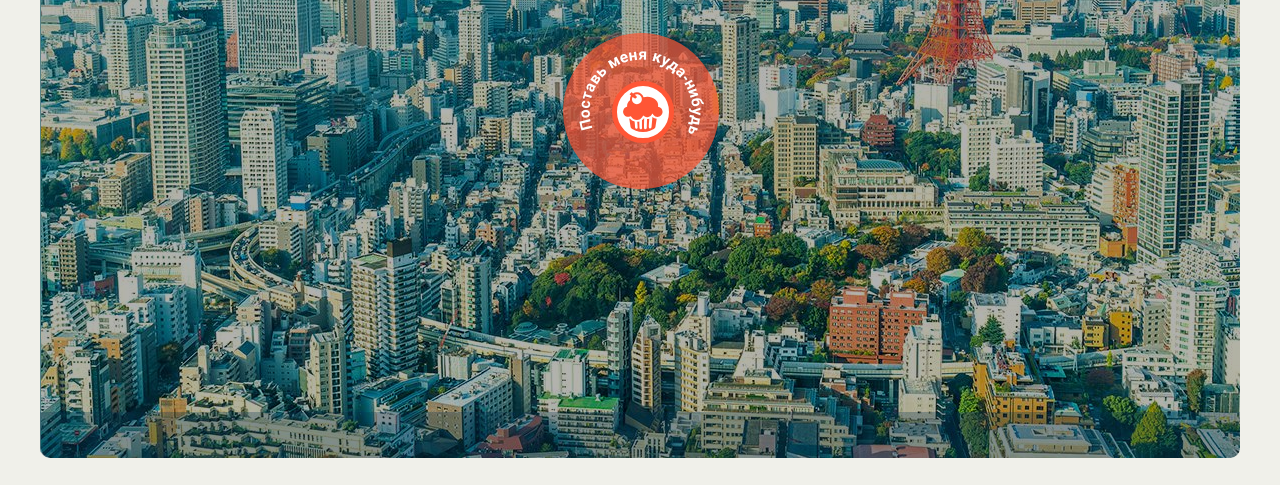
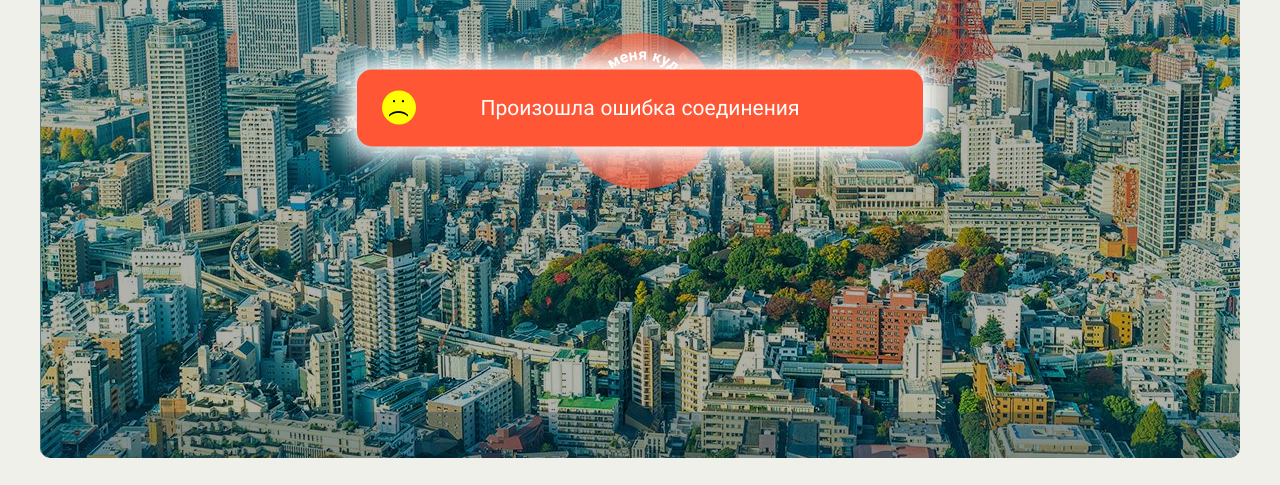
Before and after one commit to olga-kravchenko/keksbooking, a website built with webpack: page index.html in a window 1280 px wide. Shown: the part 292-777 px from the top of the page. Built offline with nearby package versions, Linux system fonts and the light colour scheme; no server answers.

Commit message:
Third attempt:made the order in the util module and simplified the code.

```diff
--- a/css/style.css
+++ b/css/style.css
@@ -1255,14 +1255,13 @@ fieldset {
 
 
 .modal-error {
-  position: absolute;
-  top: 0;
-  left: 23px;
-  right: 0;
+  position: fixed;
+  left: 50%;
+  top: 50%;
+  transform: translate(-50%, -50%);
   z-index: 100;
   width: 566px;
   padding: 22px;
-  margin: 330px auto;
   font-size: 21px;
   text-align: center;
   line-height: 33px;
--- a/js/modules/util.js
+++ b/js/modules/util.js
@@ -1,15 +1,21 @@
 'use strict';
 
-const ERROR_MODAL_DISPLAY_TIME = 3000;
+const BUTTON_ENTER = `Enter`;
+const BUTTON_ESCAPE = `Escape`;
+const LEFT_BUTTON = 0;
+const ERROR_MODAL_DISPLAY_TIME = 300000;
 
 const showErrorMessage = (errorMessage) => {
   const $errorModal = $(`<div></div>`);
   $errorModal.addClass(`modal-error`);
   $errorModal.text(errorMessage);
-  $(`body`).before($errorModal);
+  $(`body`).prepend($errorModal);
   setTimeout(() => $errorModal.remove(), ERROR_MODAL_DISPLAY_TIME);
 };
 
 window.util = {
+  BUTTON_ENTER,
+  BUTTON_ESCAPE,
+  LEFT_BUTTON,
   showErrorMessage,
 };
```
